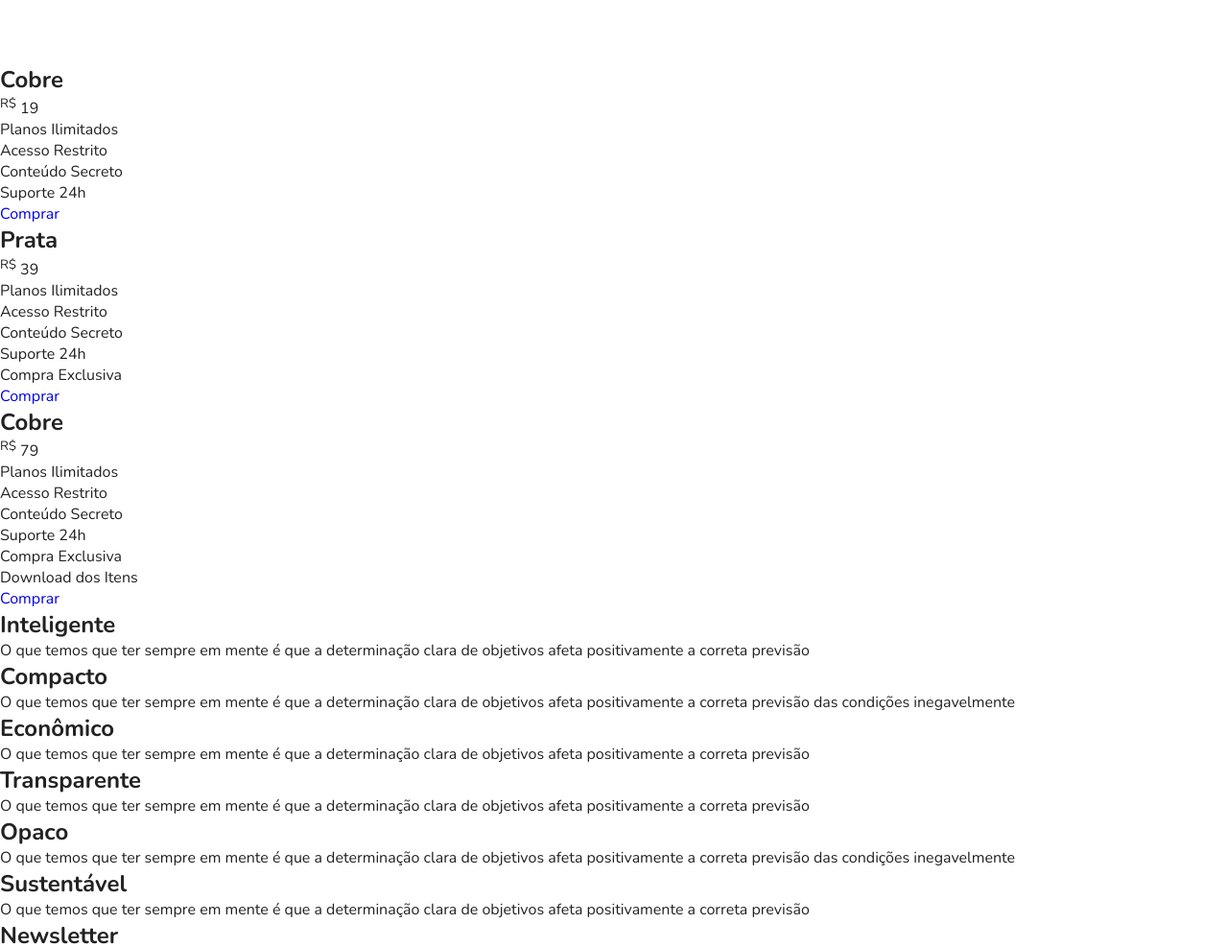
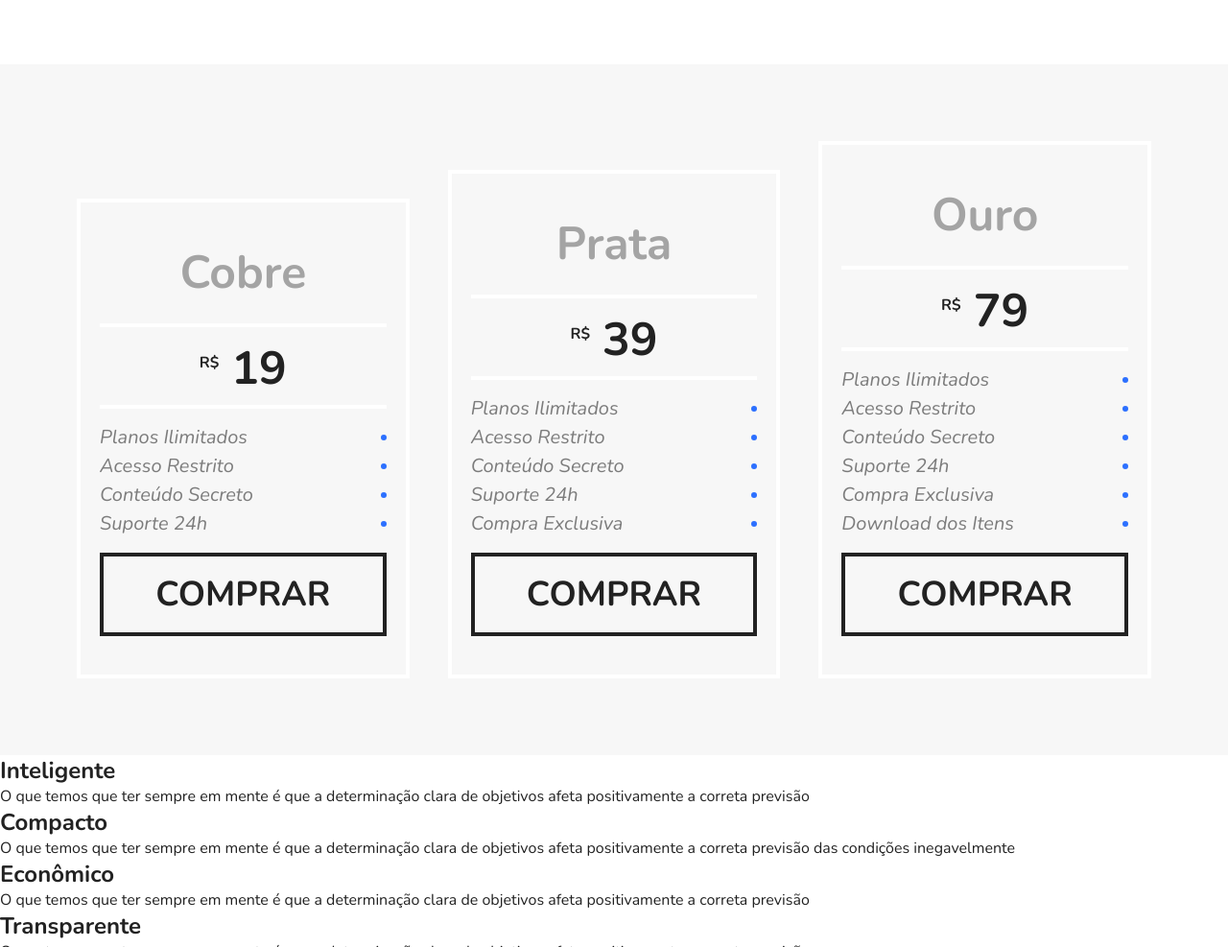
Before and after one commit to VictorLoures/flexblog, a plain HTML site: page index.html in a window 1280 px wide. Shown: the part 1754-2741 px from the top of the page at 96% size. Drawn offline with nearby package versions, Linux system fonts and the light colour scheme.

Commit message:
parte de preços

```diff
--- a/css/style.css
+++ b/css/style.css
@@ -173,3 +173,87 @@ img {
 .blue {
   border-top: 8px solid #66d9eb;
 }
+
+.preco {
+  background: #f7f7f7;
+  padding: 60px;
+  display: flex;
+  flex-wrap: wrap;
+  align-items: flex-end;
+}
+
+.preco-item {
+  flex: 1;
+  border: 4px solid #fff;
+  padding: 20px;
+  margin: 20px;
+  min-width: 260px;
+}
+
+.preco-item h2 {
+  font-size: 3rem;
+  color: #a4a4a4;
+  text-align: center;
+  margin-top: 20px;
+}
+
+.preco-item span {
+  max-width: 300px;
+  margin: 20px auto;
+  display: block;
+  text-align: center;
+  font-weight: bold;
+  padding: 10px 0 5px 0;
+  border-top: 4px solid #fff;
+  border-bottom: 4px solid #fff;
+  font-size: 3rem;
+}
+
+.preco-item sup {
+  font-size: 1rem;
+}
+
+.preco-item ul {
+  max-width: 300px;
+  margin: 20px auto;
+  font-size: 1.25rem;
+  line-height: 1;
+  font-style: italic;
+  color: #7c7c7c;
+}
+
+.preco-item li {
+  display: flex;
+  justify-content: space-between;
+  align-items: center;
+  margin-bottom: 10px;
+}
+
+.preco-item li::after {
+  content: "";
+  display: block;
+  width: 6px;
+  height: 6px;
+  background: #2c70ff;
+  border-radius: 50%;
+}
+
+.preco-item a {
+  max-width: 300px;
+  display: block;
+  margin: 20px auto;
+  border: 4px solid;
+  color: #222222;
+  text-transform: uppercase;
+  font-weight: bold;
+  font-size: 2.25rem;
+  padding: 15px 0;
+  text-align: center;
+}
+
+@media (max-width: 800px) {
+  .preco {
+    padding-left: 10px;
+    padding-right: 10px;
+  }
+}
--- a/index.html
+++ b/index.html
@@ -95,7 +95,7 @@
             <a href="#">Comprar</a>
         </div>
         <div class="preco-item">
-            <h2>Cobre</h2>
+            <h2>Ouro</h2>
             <span><sup>R$</sup> 79</span>
             <ul>
                 <li>Planos Ilimitados</li>
```
